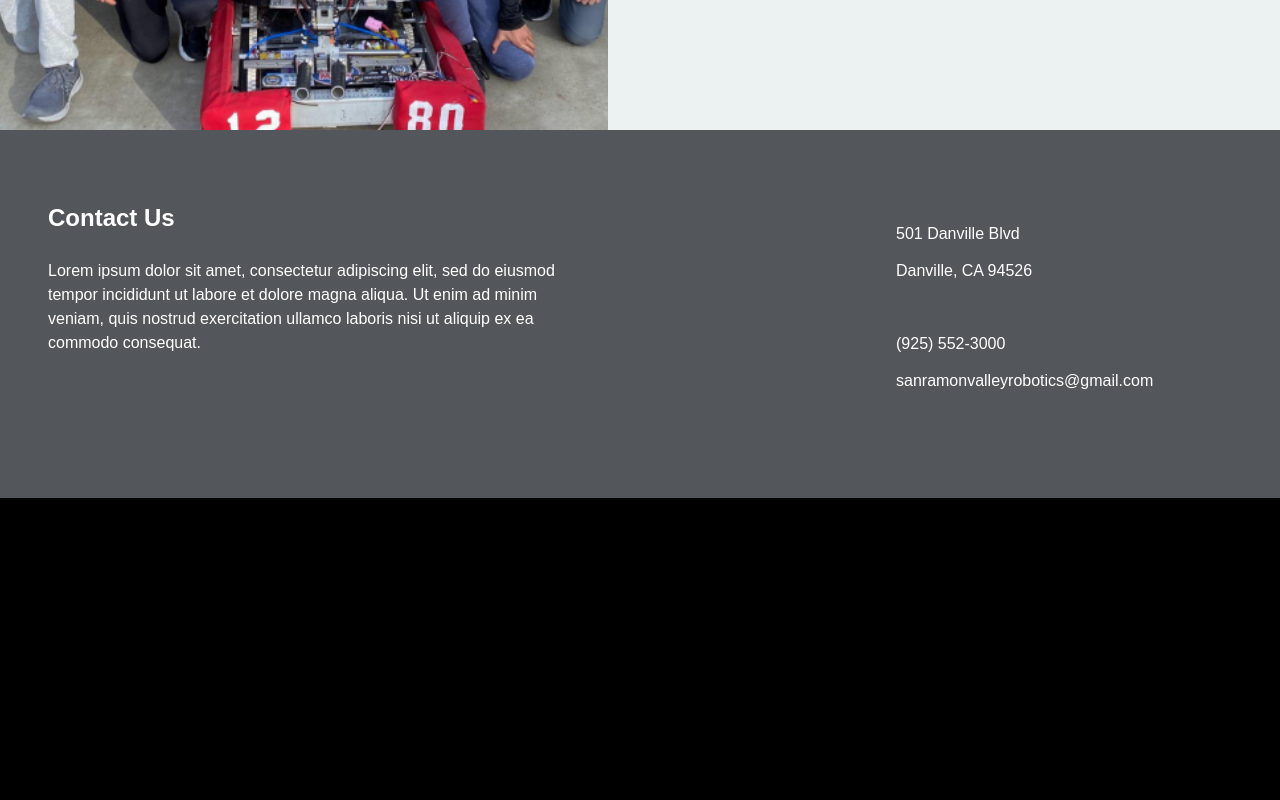
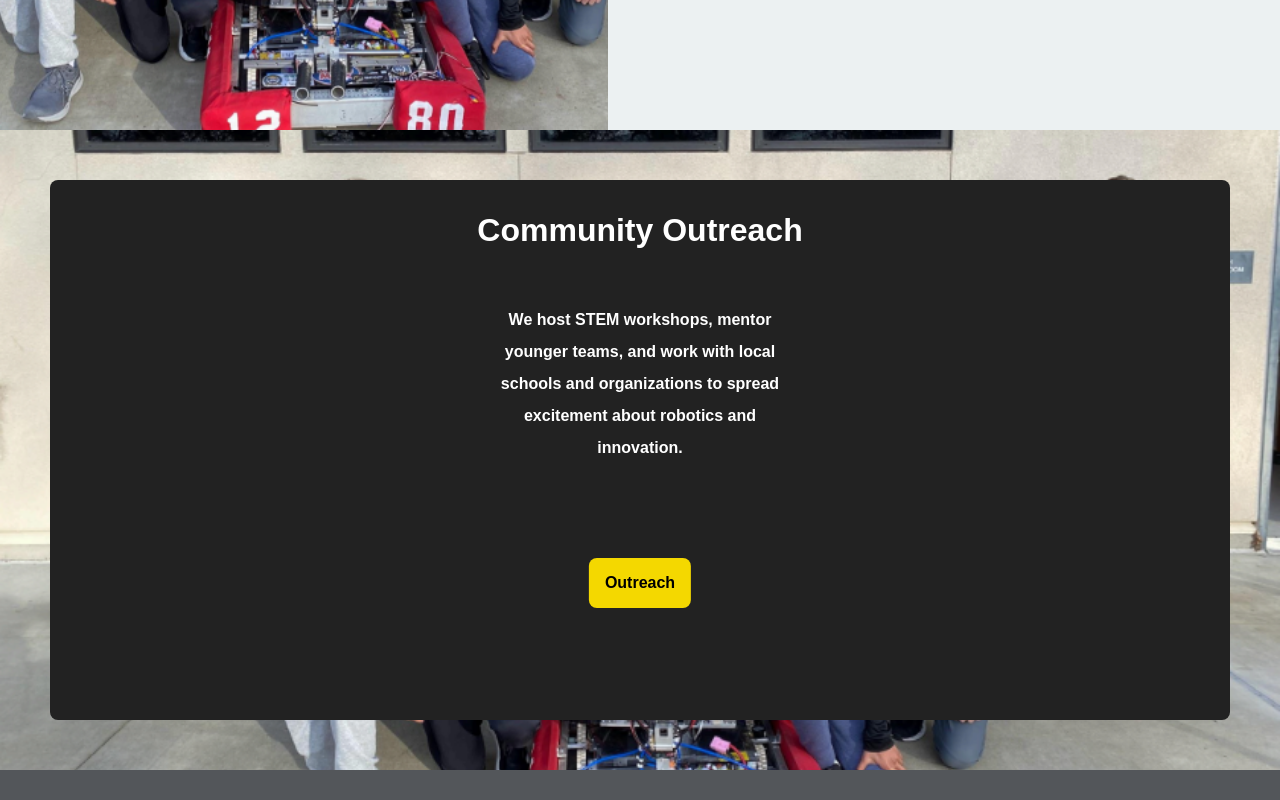
Before and after one commit to Team-1280/1280-website, a React (Vite) app in the folder app/: page / in a window 1280 px wide. Shown: the part 2340-3140 px from the top of the page. Before the commit the page ends 2838 px from the top, so only its background shows below. Built offline with nearby package versions, Linux system fonts and the light colour scheme.

Commit message:
outreach sample in home

```diff
--- a/app/src/pages/Home.css
+++ b/app/src/pages/Home.css
@@ -186,3 +186,60 @@
     padding: 1.5rem;
     line-height: 2;
 }
+.outreach-sample-background {
+    background-image: url('/team.png');
+    height: 80vh;
+    width: 100vw;
+    position: relative;
+    /* display: cover; */
+    background-repeat: no-repeat;
+    background-size: cover;
+    padding: 50px;
+    box-sizing: border-box;
+}
+.outreach-sample-box {
+    width: 100%;
+    height: 100%;
+    background-color: #222222;
+    border-radius: 8px;
+    position: relative;
+}
+.outreach-sample-heading {
+    color: white;
+    font-weight: bold;
+    font-size: xx-large;
+    padding-top: 2rem;
+    text-align: center;
+}
+.outreach-sample-subheading {
+    color: white;
+    font-weight: bold;
+    font-size: medium;
+    padding-top: 1rem;
+    /* padding-left: 1.5rem; */
+    /* padding-right: 1.5rem; */
+    text-align: center;
+    max-width: 320px;
+    justify-content: center;
+    align-items: center;
+    position: absolute;
+    left: 50%;
+    top: 20%;
+    transform: translateX(-50%);
+    line-height: 2;
+}
+.outreach-sample-button {
+    position: absolute;
+    background-color: rgb(244, 216, 0);
+    border-radius: 8px;
+    border-color: white;
+    font-size: medium;
+    padding: 1rem;
+    font-weight: bold;
+    top: 70%;
+    left: 50%;
+    transform: translateX(-50%);
+}
+.outreach-sample-button:hover {
+    box-shadow: white 2px 2px;
+}
--- a/app/src/pages/Home.jsx
+++ b/app/src/pages/Home.jsx
@@ -60,12 +60,27 @@ const Home = () => (
                 </div>
                 <div className='robot-sample-text-half half'>
                     <div className='robot-sample-middle-heading'>
-                    Robot Design & Competition
+                        Robot Design & Competition
                     </div>
                     <div className='robot-sample-middle-text'>
                         We build a new robot each year to compete in the FIRST Robotics Competition.
                         Students learn CAD, fabrication, electrical wiring, and software development as they take on real-world engineering challenges.
-
+                    </div>
+                </div>
+            </div>
+        </section>
+        <section>
+            <div className='outreach-sample-background outreach-sample-opacity'>
+                <div className='outreach-sample-box'>
+                    <div className='outreach-sample-heading'>
+                        Community Outreach
+                    </div>
+                    <div className='outreach-sample-subheading'>
+                        We host STEM workshops, mentor younger teams, and work with local schools and organizations to spread
+                        excitement about robotics and innovation.
+                    </div>
+                    <div className='outreach-sample-button'>
+                        Outreach
                     </div>
                 </div>
             </div>
```
